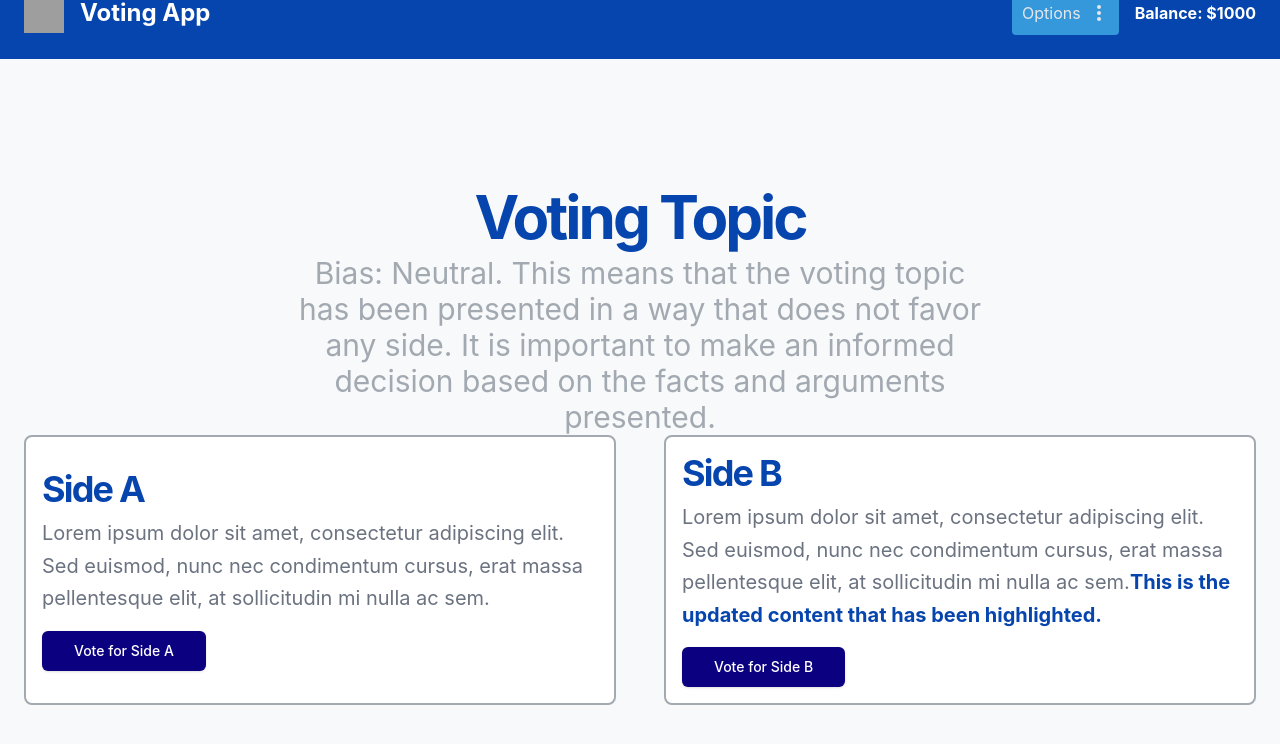
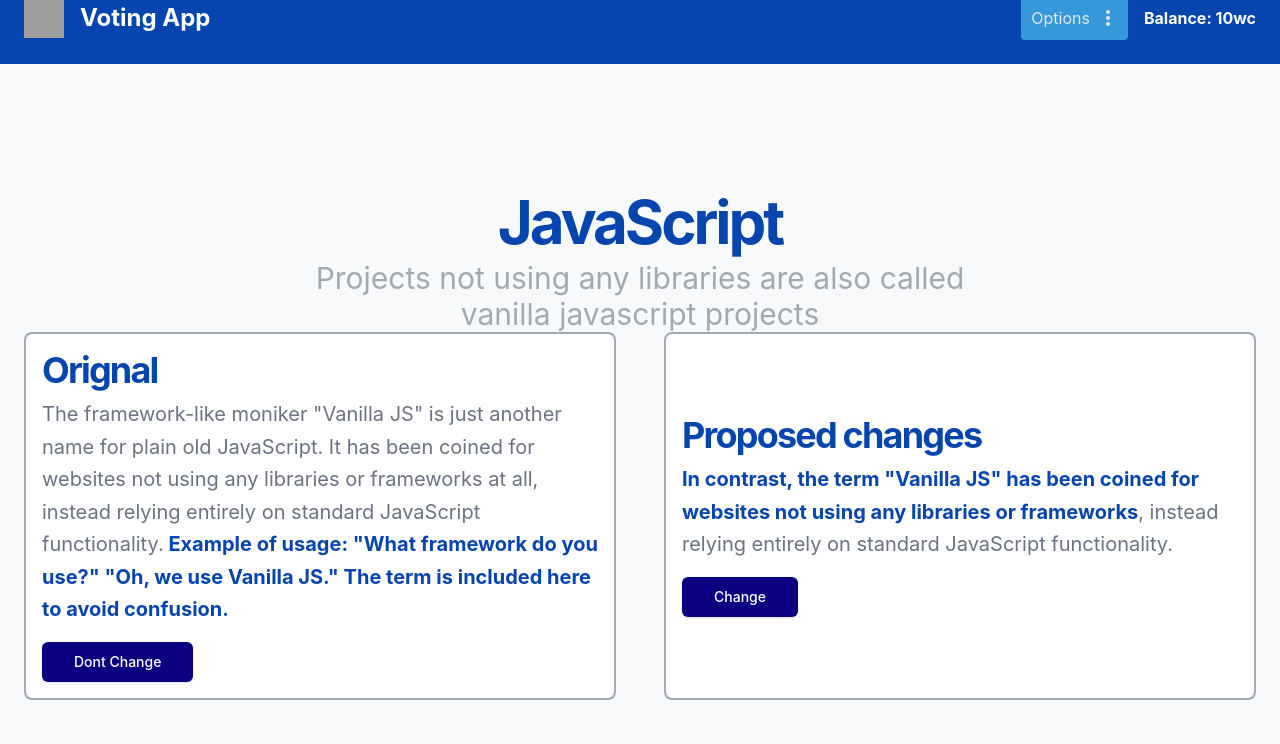
Before and after one commit to AnshhSingh/votewiki, a React (Create React App) app: page / in a window 1280 px wide. Shown: the top 744 px of the page. Built offline with nearby package versions, Linux system fonts and the light colour scheme; grey boxes are pictures that could not be loaded; what @metamask/sdk-react would draw is missing.

Commit message:
made front end changes

```diff
--- a/src/pages/home.jsx
+++ b/src/pages/home.jsx
@@ -24,7 +24,11 @@ export default function Component() {
             <button className="inline-flex items-center space-x-2 text-gray-200 hover:text-white">
               <span>Options</span>
               <svg className="w-5 h-5" fill="currentColor" viewBox="0 0 20 20">
-                <path clipRule="evenodd" d="M10 12a2 2 0 100-4 2 2 0 000 4z" fillRule="evenodd" />
+                <path
+                  clipRule="evenodd"
+                  d="M10 12a2 2 0 100-4 2 2 0 000 4z"
+                  fillRule="evenodd"
+                />
                 <path
                   clipRule="evenodd"
                   d="M10 2a2 2 0 100 4 2 2 0 000-4zm0 12a2 2 0 100 4 2 2 0 000-4z"
@@ -44,7 +48,7 @@ export default function Component() {
               </a> */}
             {/* </div> */}
           </div>
-          <div className="text-white font-bold">Balance: $1000</div>
+          <div className="text-white font-bold">Balance: 10wc</div>
         </div>
       </nav>
       <section className="w-full py-12 md:py-24 lg:py-32 bg-[#f8f9fa]">
@@ -52,21 +56,55 @@ export default function Component() {
           <div className="flex flex-col items-center space-y-4 text-center">
             <div className="space-y-2">
               <h1 className="text-3xl font-bold tracking-tighter sm:text-4xl md:text-5xl lg:text-6xl/none text-[#0645ad]">
-                Voting Topic
+                JavaScript
               </h1>
               <p className="mx-auto max-w-[700px] text-[#a2a9b1] text-2xl md:text-3xl dark:text-gray-400">
-                Bias: Neutral. This means that the voting topic has been presented in a way that does not favor any
-                side. It is important to make an informed decision based on the facts and arguments presented.
+                Projects not using any libraries are also called vanilla
+                javascript projects
               </p>
             </div>
           </div>
           <div className="grid gap-6 lg:grid-cols-2 lg:gap-12 xl:grid-cols-2">
             <div className="flex flex-col justify-center space-y-4 bg-white p-4 rounded-lg border-2 border-[#a2a9b1]">
               <div className="space-y-2">
-                <h2 className="text-2xl font-bold tracking-tighter sm:text-3xl md:text-4xl text-[#0645ad]">Side A</h2>
+                <h2 className="text-2xl font-bold tracking-tighter sm:text-3xl md:text-4xl text-[#0645ad] fix-position: top right ">
+                  Orignal
+                </h2>
                 <p className="max-w-[600px] text-gray-500 md:text-xl/relaxed lg:text-base/relaxed xl:text-xl/relaxed dark:text-gray-400">
-                  Lorem ipsum dolor sit amet, consectetur adipiscing elit. Sed euismod, nunc nec condimentum cursus,
-                  erat massa pellentesque elit, at sollicitudin mi nulla ac sem.
+                  The framework-like moniker "Vanilla JS" is just another name
+                  for plain old JavaScript. It has been coined for websites not
+                  using any libraries or frameworks at all, instead relying
+                  entirely on standard JavaScript functionality.
+                  <span className="font-bold text-[#0645ad]">
+                    {" "}
+                    Example of usage: "What framework do you use?" "Oh, we use
+                    Vanilla JS." The term is included here to avoid confusion.
+                  </span>
+                </p>
+              </div>
+              <div className="flex flex-col gap-2 min-[400px]:flex-row">
+                <div
+                  className="inline-flex h-10 items-center justify-center rounded-md bg-[#0b0080] px-8 text-sm font-medium text-white shadow transition-colors hover:bg-[#0645ad] focus-visible:outline-none focus-visible:ring-1 focus-visible:ring-[#0645ad] disabled:pointer-events-none disabled:opacity-50"
+                  href=""
+                >
+                  Dont Change
+                </div>
+                {/* imp link */}
+              </div>
+            </div>
+            <div className="flex flex-col justify-center space-y-4 bg-white p-4 rounded-lg border-2 border-[#a2a9b1]">
+              <div className="space-y-2">
+                <h2 className="text-2xl position:absolute top: #px right: #px font-bold tracking-tighter sm:text-3xl md:text-4xl text-[#0645ad] ">
+                  Proposed changes
+                </h2>
+
+                <p className="max-w-[600px] text-gray-500 md:text-xl/relaxed lg:text-base/relaxed xl:text-xl/relaxed dark:text-gray-400">
+                  <span className="font-bold text-[#0645ad]">
+                    In contrast, the term "Vanilla JS" has been coined for
+                    websites not using any libraries or frameworks
+                  </span>
+                  , instead relying entirely on standard JavaScript
+                  functionality.
                 </p>
               </div>
               <div className="flex flex-col gap-2 min-[400px]:flex-row">
@@ -74,28 +112,7 @@ export default function Component() {
                   className="inline-flex h-10 items-center justify-center rounded-md bg-[#0b0080] px-8 text-sm font-medium text-white shadow transition-colors hover:bg-[#0645ad] focus-visible:outline-none focus-visible:ring-1 focus-visible:ring-[#0645ad] disabled:pointer-events-none disabled:opacity-50"
                   href="#top"
                 >
-                  Vote for Side A
-                </div>
-                {/* imp link */}
-              </div>
-            </div>
-            <div className="flex flex-col justify-center space-y-4 bg-white p-4 rounded-lg border-2 border-[#a2a9b1]">
-              <div className="space-y-2">
-                <h2 className="text-2xl font-bold tracking-tighter sm:text-3xl md:text-4xl text-[#0645ad]">Side B</h2>
-                <p className="max-w-[600px] text-gray-500 md:text-xl/relaxed lg:text-base/relaxed xl:text-xl/relaxed dark:text-gray-400">
-                  Lorem ipsum dolor sit amet, consectetur adipiscing elit. Sed euismod, nunc nec condimentum cursus,
-                  erat massa pellentesque elit, at sollicitudin mi nulla ac sem.
-                  <span className="font-bold text-[#0645ad]">
-                    This is the updated content that has been highlighted.
-                  </span>
-                </p>
-              </div>
-              <div className="flex flex-col gap-2 min-[400px]:flex-row">
-                <div
-                  className="inline-flex h-10 items-center justify-center rounded-md bg-[#0b0080] px-8 text-sm font-medium text-white shadow transition-colors hover:bg-[#0645ad] focus-visible:outline-none focus-visible:ring-1 focus-visible:ring-[#0645ad] disabled:pointer-events-none disabled:opacity-50"
-                  href="#top"
-                >
-                  Vote for Side B
+                  Change
                 </div>
               </div>
             </div>
@@ -103,5 +120,5 @@ export default function Component() {
         </div>
       </section>
     </div>
-  )
+  );
 }
```
